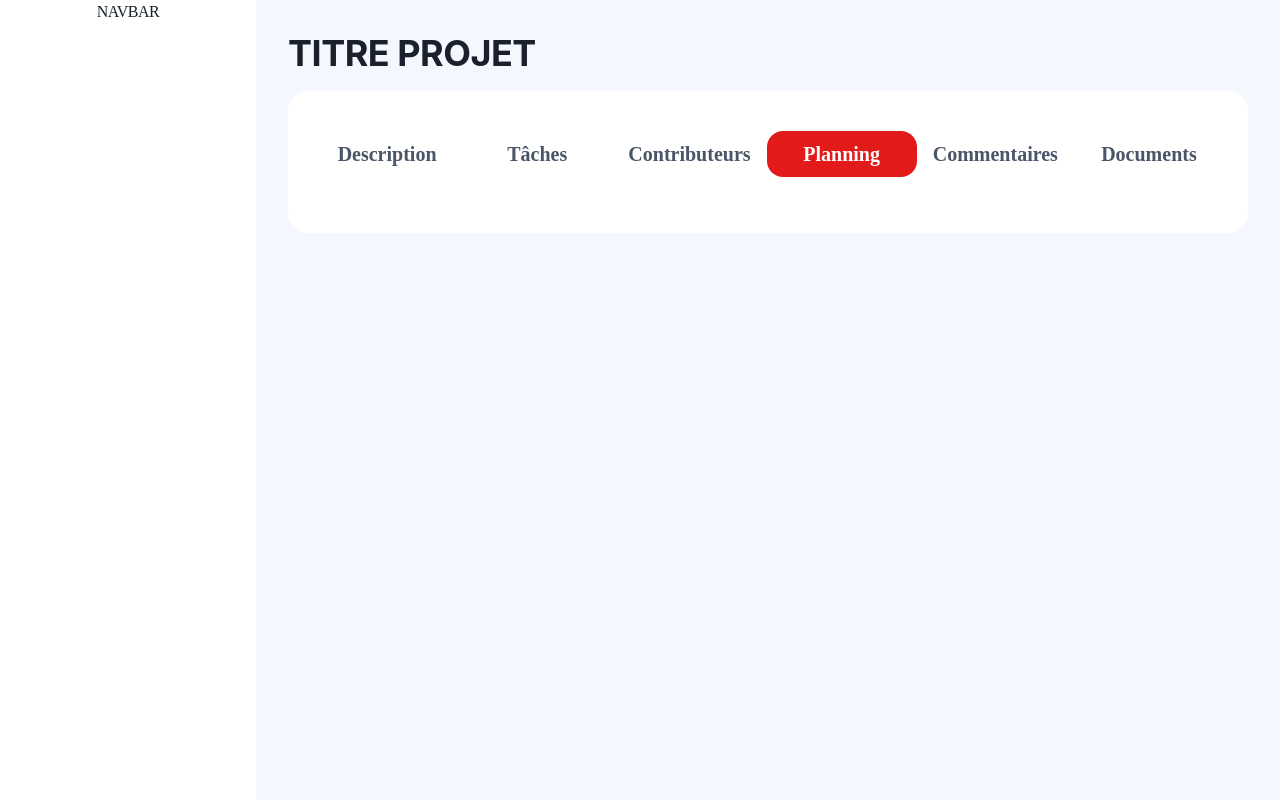
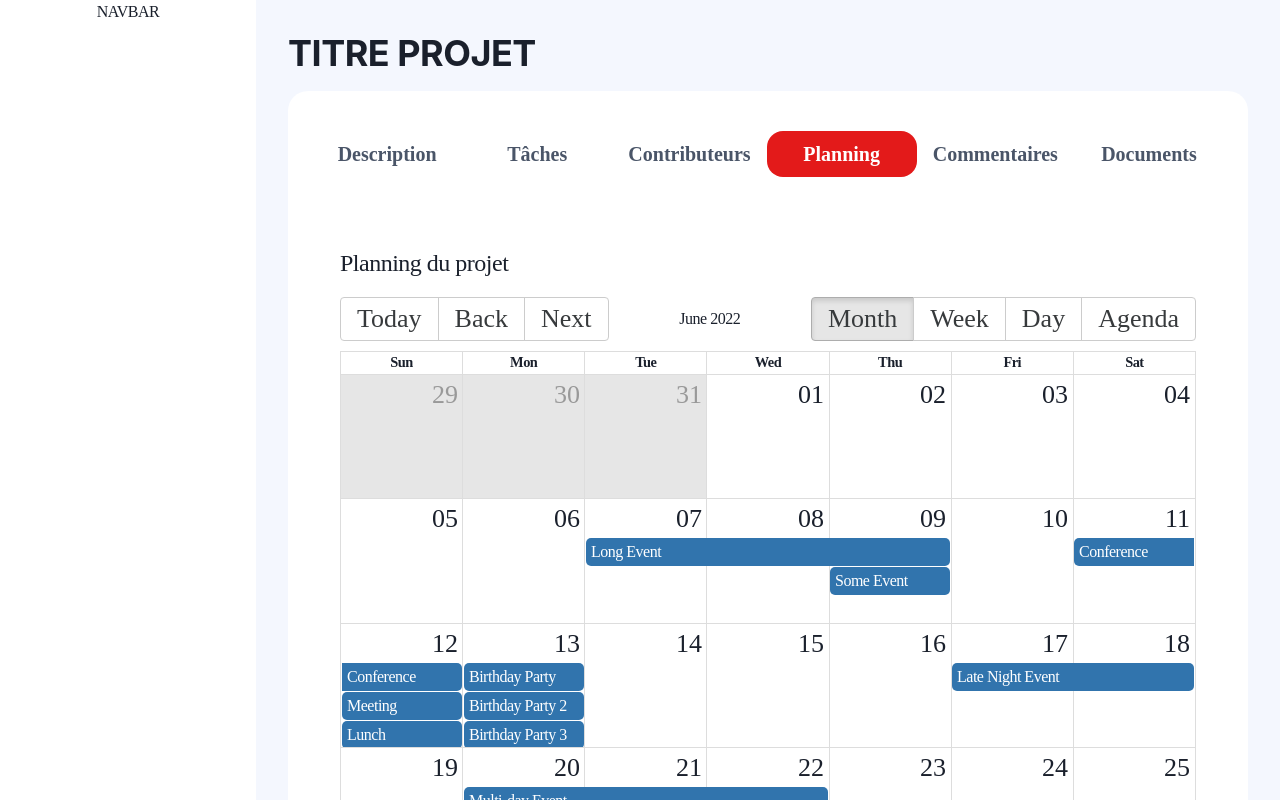
Before and after one commit to Lora048/Hackathon2-EggTeam, a React (Vite) app in the folder frontend/: page /projet in a window 1280 px wide. Both pictures are taken after a click on the tab "Planning". Shown: the top 800 px of the page. Built offline with nearby package versions, Linux system fonts and the light colour scheme.

Commit message:
add package npm and first design component planning

```diff
--- a/frontend/package.json
+++ b/frontend/package.json
@@ -18,8 +18,10 @@
     "@tiptap/react": "^2.0.0-beta.114",
     "@tiptap/starter-kit": "^2.0.0-beta.190",
     "framer-motion": "^6.3.16",
+    "moment": "^2.29.3",
     "prop-types": "^15.8.1",
     "react": "^18.0.0",
+    "react-big-calendar": "^0.40.2",
     "react-dom": "^18.0.0",
     "react-router-dom": "^6.3.0",
     "react-tiny-link": "^3.6.1",
--- a/frontend/src/components/Projet/ButtonGroupProjetNavigation.jsx
+++ b/frontend/src/components/Projet/ButtonGroupProjetNavigation.jsx
@@ -3,6 +3,7 @@ import { Tabs, TabList, TabPanels, Tab, TabPanel } from "@chakra-ui/react";
 import Description from "./Description";
 import Taches from "./Taches";
 import Contributeurs from "./Contributeurs";
+import Planning from "./Planning/Planning";
 
 export default function ButtonGroupProjetNavigation() {
   return (
@@ -53,7 +54,7 @@ export default function ButtonGroupProjetNavigation() {
           <Contributeurs />
         </TabPanel>
         <TabPanel mt={{ base: "0.5rem", sm: "1rem", md: "2rem" }} p="0">
-          {/* <MovieVideoCarousel movie={movie} /> */}
+          <Planning />
         </TabPanel>
       </TabPanels>
     </Tabs>
--- a/frontend/src/components/Projet/Contributeurs.jsx
+++ b/frontend/src/components/Projet/Contributeurs.jsx
@@ -13,7 +13,7 @@ import {
   Tr,
 } from "@chakra-ui/react";
 
-export default function Description() {
+export default function Contributeurs() {
   return (
     <Flex
       direction="column"
--- /dev/null
+++ b/frontend/src/components/Projet/Planning/Planning.jsx
@@ -0,0 +1,26 @@
+import { Flex, Box, Text } from "@chakra-ui/react";
+import { Calendar, momentLocalizer } from "react-big-calendar";
+import moment from "moment";
+import events from "./events";
+import "react-big-calendar/lib/css/react-big-calendar.css";
+
+const localizer = momentLocalizer(moment);
+
+export default function Contributeurs() {
+  return (
+    <Flex p="2rem" flexDir="column" w="100%" gap="4">
+      <Text fontSize="2xl" align="left">
+        Planning du projet
+      </Text>
+      <Box style={{ height: 700 }}>
+        <Calendar
+          defaultView="month"
+          localizer={localizer}
+          events={events}
+          step={60}
+          defaultDate={new Date()}
+        />
+      </Box>
+    </Flex>
+  );
+}
--- /dev/null
+++ b/frontend/src/components/Projet/Planning/events.js
@@ -0,0 +1,90 @@
+export default [
+  {
+    title: "All Day Event very long title",
+    allDay: true,
+    start: new Date(2022, 6, 0),
+    end: new Date(2022, 6, 1),
+  },
+  {
+    title: "Long Event",
+    start: new Date(2022, 5, 7),
+    end: new Date(2022, 5, 10),
+  },
+
+  {
+    title: "DTS STARTS",
+    start: new Date(2023, 4, 13, 0, 0, 0),
+    end: new Date(2023, 4, 20, 0, 0, 0),
+  },
+
+  {
+    title: "DTS ENDS",
+    start: new Date(2023, 10, 6, 0, 0, 0),
+    end: new Date(2023, 10, 13, 0, 0, 0),
+  },
+
+  {
+    title: "Some Event",
+    start: new Date(2022, 5, 9, 0, 0, 0),
+    end: new Date(2022, 5, 9, 0, 0, 0),
+  },
+  {
+    title: "Conference",
+    start: new Date(2022, 5, 11),
+    end: new Date(2022, 5, 13),
+    desc: "Big conference for important people",
+  },
+  {
+    title: "Meeting",
+    start: new Date(2022, 5, 12, 10, 30, 0, 0),
+    end: new Date(2022, 5, 12, 12, 30, 0, 0),
+    desc: "Pre-meeting meeting, to prepare for the meeting",
+  },
+  {
+    title: "Lunch",
+    start: new Date(2022, 5, 12, 12, 0, 0, 0),
+    end: new Date(2022, 5, 12, 13, 0, 0, 0),
+    desc: "Power lunch",
+  },
+  {
+    title: "Meeting",
+    start: new Date(2022, 5, 12, 14, 0, 0, 0),
+    end: new Date(2022, 5, 12, 15, 0, 0, 0),
+  },
+  {
+    title: "Happy Hour",
+    start: new Date(2022, 5, 12, 17, 0, 0, 0),
+    end: new Date(2022, 5, 12, 17, 30, 0, 0),
+    desc: "Most important meal of the day",
+  },
+  {
+    title: "Dinner",
+    start: new Date(2022, 5, 12, 20, 0, 0, 0),
+    end: new Date(2022, 5, 12, 21, 0, 0, 0),
+  },
+  {
+    title: "Birthday Party",
+    start: new Date(2022, 5, 13, 7, 0, 0),
+    end: new Date(2022, 5, 13, 10, 30, 0),
+  },
+  {
+    title: "Birthday Party 2",
+    start: new Date(2022, 5, 13, 7, 0, 0),
+    end: new Date(2022, 5, 13, 10, 30, 0),
+  },
+  {
+    title: "Birthday Party 3",
+    start: new Date(2022, 5, 13, 7, 0, 0),
+    end: new Date(2022, 5, 13, 10, 30, 0),
+  },
+  {
+    title: "Late Night Event",
+    start: new Date(2022, 5, 17, 19, 30, 0),
+    end: new Date(2022, 5, 18, 2, 0, 0),
+  },
+  {
+    title: "Multi-day Event",
+    start: new Date(2022, 5, 20, 19, 30, 0),
+    end: new Date(2022, 5, 22, 2, 0, 0),
+  },
+];
--- a/frontend/src/components/Projet/Taches.jsx
+++ b/frontend/src/components/Projet/Taches.jsx
@@ -4,9 +4,9 @@ import { ReactTinyLink } from "react-tiny-link";
 export default function Description() {
   return (
     <Flex>
-      <Flex p="2rem" flexDir="column" w="100%">
+      <Flex p="2rem" flexDir="column" w="100%" gap="4">
         <Text fontSize="2xl" align="left">
-          Détail du projet
+          Backlog du projet
         </Text>
         <ReactTinyLink
           cardSize="large"
```
Also changed, not shown: 1 other file (tests, documents, lock files or other folders).
